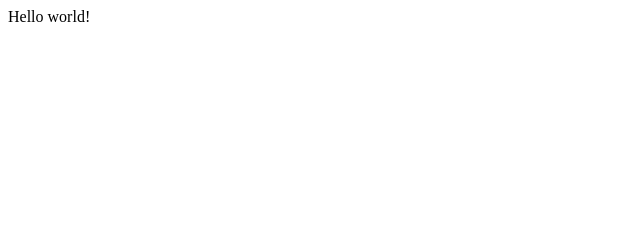
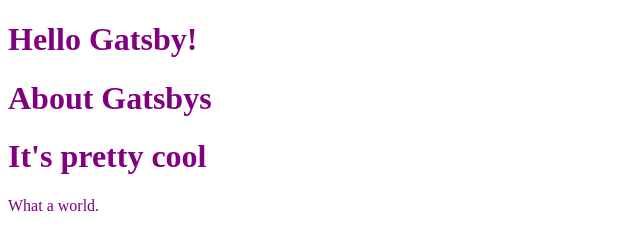
Before and after one commit to ShimmiChristo/gatsby-portfolio, a Gatsby site: page / in a window 1280 px wide. Shown: the whole page, without its empty margins (0-640 px from the left). Built offline with nearby package versions, Linux system fonts and the light colour scheme; Gatsby itself is replaced by a stand-in of ours.

Commit message:
create a gatsby website and practicing with React!

```diff
--- /dev/null
+++ b/src/components/header.js
@@ -0,0 +1,3 @@
+import React from "react"
+
+export default props => <h1>{props.headerText}</h1>
--- a/src/pages/index.js
+++ b/src/pages/index.js
@@ -1,3 +1,11 @@
 import React from "react"
+import Header from "../components/header"
 
-export default () => <div>Hello world!</div>
+export default () => (
+  <div style={{ color: `purple` }}>
+    <h1>Hello Gatsby!</h1>
+    <Header headerText="About Gatsbys" />
+    <Header headerText="It's pretty cool" />
+    <p>What a world.</p>
+  </div>
+)
```
Also changed, not shown: src/pages/about.js (added, +10 -0 lines).
